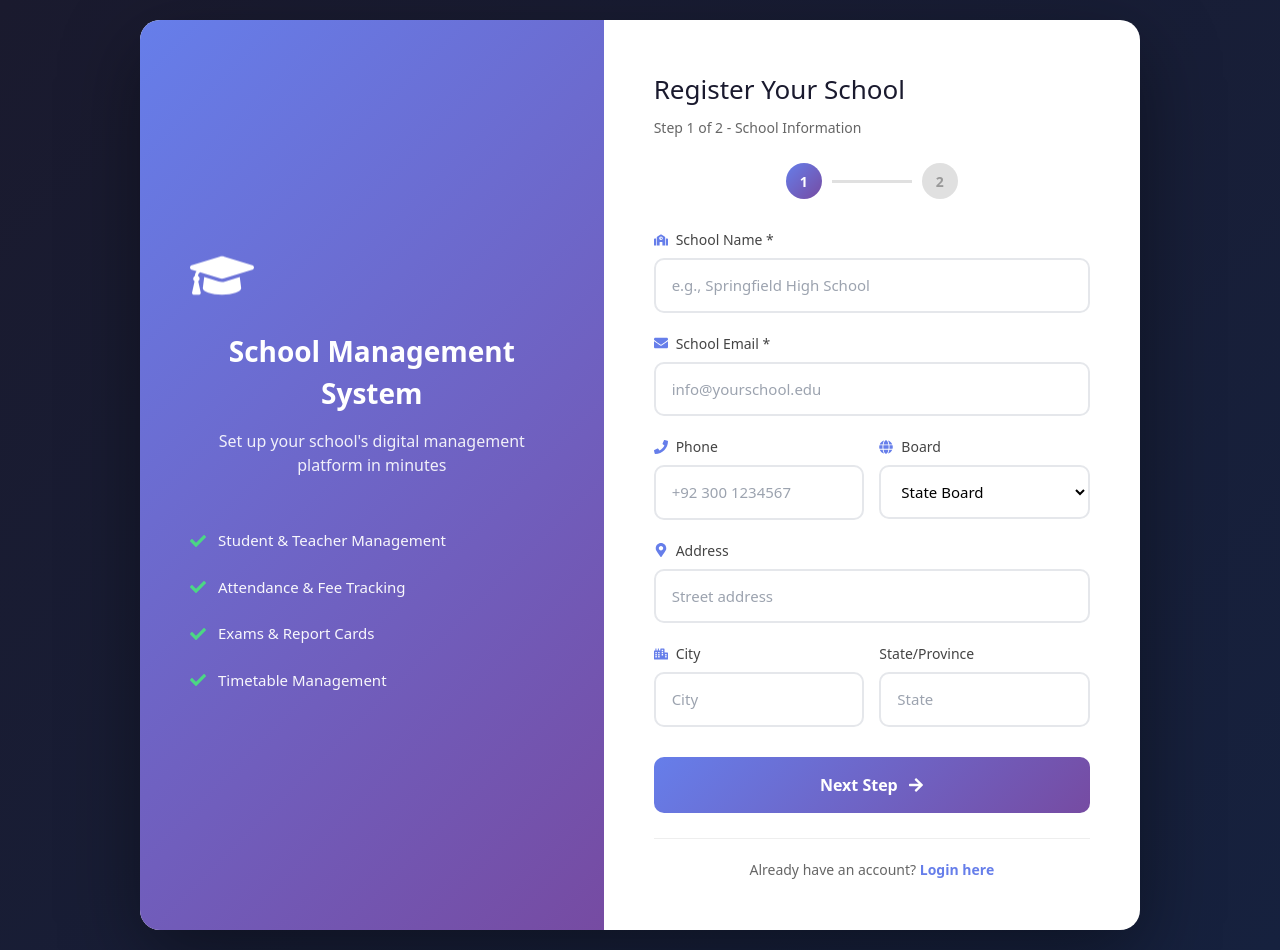
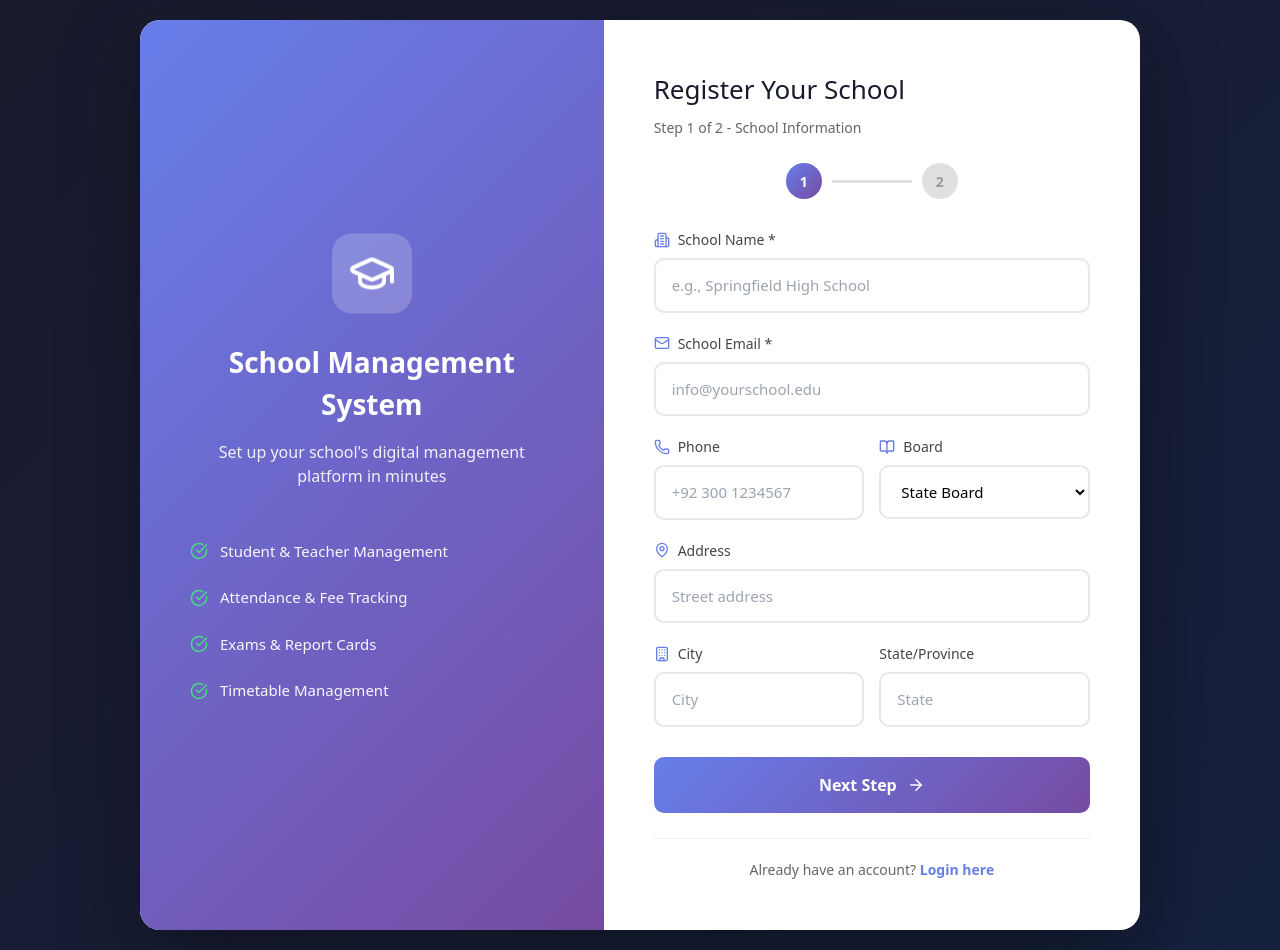
Before and after one commit to Rehman32/school-management-mern-client, a React (Vite) app: page /register-school in a window 1280 px wide. Built offline with nearby package versions, Linux system fonts and the light colour scheme.

Commit message:
style: update register page with Lucide icons for consistency

```diff
--- a/src/pages/auth/SchoolRegister.css
+++ b/src/pages/auth/SchoolRegister.css
@@ -37,9 +37,15 @@
   text-align: center;
 }
 
-.brand-icon {
-  font-size: 64px;
-  margin-bottom: 20px;
+.brand-icon-wrapper {
+  width: 80px;
+  height: 80px;
+  background: rgba(255, 255, 255, 0.2);
+  border-radius: 20px;
+  display: flex;
+  align-items: center;
+  justify-content: center;
+  margin: 0 auto 25px;
   animation: float 3s ease-in-out infinite;
 }
 
@@ -266,6 +272,20 @@
   transform: none;
 }
 
+.spinner {
+  width: 18px;
+  height: 18px;
+  border: 2px solid rgba(255, 255, 255, 0.3);
+  border-top-color: white;
+  border-radius: 50%;
+  animation: spin 0.8s linear infinite;
+}
+
+@keyframes spin {
+  to { transform: rotate(360deg); }
+}
+
+
 .button-row {
   display: grid;
   grid-template-columns: auto 1fr;
--- a/src/pages/auth/SchoolRegister.jsx
+++ b/src/pages/auth/SchoolRegister.jsx
@@ -1,6 +1,6 @@
 // ============================================
-// SCHOOL REGISTRATION PAGE - INDUSTRY GRADE
-// Clean, modern school onboarding flow
+// SCHOOL REGISTRATION PAGE - UI POLISHED
+// Consistent with Login using Lucide icons
 // ============================================
 
 import { useState } from 'react';
@@ -9,10 +9,20 @@ import { registerSchool } from '../../api/authApi';
 import { useAuth } from '../../context/AuthContext';
 import toast from 'react-hot-toast';
 import {
-  FaSchool, FaUser, FaEnvelope, FaLock, FaPhone,
-  FaMapMarkerAlt, FaCity, FaGlobe, FaArrowRight,
-  FaArrowLeft, FaCheck, FaGraduationCap
-} from 'react-icons/fa';
+  Building2,
+  User,
+  Mail,
+  Lock,
+  Phone,
+  MapPin,
+  Building,
+  Globe,
+  ArrowRight,
+  ArrowLeft,
+  CheckCircle,
+  GraduationCap,
+  BookOpen
+} from 'lucide-react';
 import './SchoolRegister.css';
 
 const SchoolRegister = () => {
@@ -24,7 +34,6 @@ const SchoolRegister = () => {
   const [errors, setErrors] = useState({});
 
   const [formData, setFormData] = useState({
-    // School Info
     schoolName: '',
     schoolEmail: '',
     schoolPhone: '',
@@ -33,8 +42,6 @@ const SchoolRegister = () => {
     state: '',
     country: 'Pakistan',
     board: 'State Board',
-
-    // Admin Info
     adminName: '',
     adminEmail: '',
     adminPassword: '',
@@ -44,7 +51,6 @@ const SchoolRegister = () => {
   const handleChange = (e) => {
     const { name, value } = e.target;
     setFormData(prev => ({ ...prev, [name]: value }));
-    // Clear error when field changes
     if (errors[name]) {
       setErrors(prev => ({ ...prev, [name]: '' }));
     }
@@ -52,7 +58,6 @@ const SchoolRegister = () => {
 
   const validateStep1 = () => {
     const newErrors = {};
-
     if (!formData.schoolName.trim()) {
       newErrors.schoolName = 'School name is required';
     }
@@ -61,14 +66,12 @@ const SchoolRegister = () => {
     } else if (!/^[^\s@]+@[^\s@]+\.[^\s@]+$/.test(formData.schoolEmail)) {
       newErrors.schoolEmail = 'Invalid email format';
     }
-
     setErrors(newErrors);
     return Object.keys(newErrors).length === 0;
   };
 
   const validateStep2 = () => {
     const newErrors = {};
-
     if (!formData.adminName.trim()) {
       newErrors.adminName = 'Your name is required';
     }
@@ -85,7 +88,6 @@ const SchoolRegister = () => {
     if (formData.adminPassword !== formData.confirmPassword) {
       newErrors.confirmPassword = 'Passwords do not match';
     }
-
     setErrors(newErrors);
     return Object.keys(newErrors).length === 0;
   };
@@ -102,7 +104,6 @@ const SchoolRegister = () => {
 
   const handleSubmit = async (e) => {
     e.preventDefault();
-
     if (!validateStep2()) return;
 
     setLoading(true);
@@ -122,7 +123,6 @@ const SchoolRegister = () => {
         adminPassword: formData.adminPassword
       });
 
-      // Store token and login
       if (result.data?.accessToken) {
         localStorage.setItem('token', result.data.accessToken);
         if (authLogin) {
@@ -148,22 +148,28 @@ const SchoolRegister = () => {
         {/* Left side - Branding */}
         <div className="branding-section">
           <div className="brand-content">
-            <FaGraduationCap className="brand-icon" />
+            <div className="brand-icon-wrapper">
+              <GraduationCap size={48} />
+            </div>
             <h1>School Management System</h1>
             <p>Set up your school's digital management platform in minutes</p>
 
             <div className="features-list">
               <div className="feature-item">
-                <FaCheck /> Student & Teacher Management
+                <CheckCircle size={18} />
+                <span>Student & Teacher Management</span>
               </div>
               <div className="feature-item">
-                <FaCheck /> Attendance & Fee Tracking
+                <CheckCircle size={18} />
+                <span>Attendance & Fee Tracking</span>
               </div>
               <div className="feature-item">
-                <FaCheck /> Exams & Report Cards
+                <CheckCircle size={18} />
+                <span>Exams & Report Cards</span>
               </div>
               <div className="feature-item">
-                <FaCheck /> Timetable Management
+                <CheckCircle size={18} />
+                <span>Timetable Management</span>
               </div>
             </div>
           </div>
@@ -193,7 +199,8 @@ const SchoolRegister = () => {
               <div className="form-step">
                 <div className="input-group">
                   <label>
-                    <FaSchool /> School Name *
+                    <Building2 size={16} />
+                    School Name *
                   </label>
                   <input
                     type="text"
@@ -208,7 +215,8 @@ const SchoolRegister = () => {
 
                 <div className="input-group">
                   <label>
-                    <FaEnvelope /> School Email *
+                    <Mail size={16} />
+                    School Email *
                   </label>
                   <input
                     type="email"
@@ -224,7 +232,8 @@ const SchoolRegister = () => {
                 <div className="input-row">
                   <div className="input-group">
                     <label>
-                      <FaPhone /> Phone
+                      <Phone size={16} />
+                      Phone
                     </label>
                     <input
                       type="tel"
@@ -237,7 +246,8 @@ const SchoolRegister = () => {
 
                   <div className="input-group">
                     <label>
-                      <FaGlobe /> Board
+                      <BookOpen size={16} />
+                      Board
                     </label>
                     <select
                       name="board"
@@ -256,7 +266,8 @@ const SchoolRegister = () => {
 
                 <div className="input-group">
                   <label>
-                    <FaMapMarkerAlt /> Address
+                    <MapPin size={16} />
+                    Address
                   </label>
                   <input
                     type="text"
@@ -270,7 +281,8 @@ const SchoolRegister = () => {
                 <div className="input-row">
                   <div className="input-group">
                     <label>
-                      <FaCity /> City
+                      <Building size={16} />
+                      City
                     </label>
                     <input
                       type="text"
@@ -294,7 +306,7 @@ const SchoolRegister = () => {
                 </div>
 
                 <button type="button" className="btn-next" onClick={handleNext}>
-                  Next Step <FaArrowRight />
+                  Next Step <ArrowRight size={18} />
                 </button>
               </div>
             )}
@@ -308,7 +320,8 @@ const SchoolRegister = () => {
 
                 <div className="input-group">
                   <label>
-                    <FaUser /> Your Full Name *
+                    <User size={16} />
+                    Your Full Name *
                   </label>
                   <input
                     type="text"
@@ -323,7 +336,8 @@ const SchoolRegister = () => {
 
                 <div className="input-group">
                   <label>
-                    <FaEnvelope /> Your Email *
+                    <Mail size={16} />
+                    Your Email *
                   </label>
                   <input
                     type="email"
@@ -338,7 +352,8 @@ const SchoolRegister = () => {
 
                 <div className="input-group">
                   <label>
-                    <FaLock /> Password *
+                    <Lock size={16} />
+                    Password *
                   </label>
                   <input
                     type="password"
@@ -353,7 +368,8 @@ const SchoolRegister = () => {
 
                 <div className="input-group">
                   <label>
-                    <FaLock /> Confirm Password *
+                    <Lock size={16} />
+                    Confirm Password *
                   </label>
                   <input
                     type="password"
@@ -368,10 +384,17 @@ const SchoolRegister = () => {
 
                 <div className="button-row">
                   <button type="button" className="btn-back" onClick={handleBack}>
-                    <FaArrowLeft /> Back
+                    <ArrowLeft size={18} /> Back
                   </button>
                   <button type="submit" className="btn-submit" disabled={loading}>
-                    {loading ? 'Creating...' : 'Create School Account'}
+                    {loading ? (
+                      <>
+                        <div className="spinner" />
+                        Creating...
+                      </>
+                    ) : (
+                      'Create School Account'
+                    )}
                   </button>
                 </div>
               </div>
```
